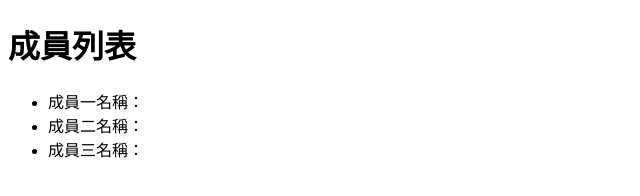
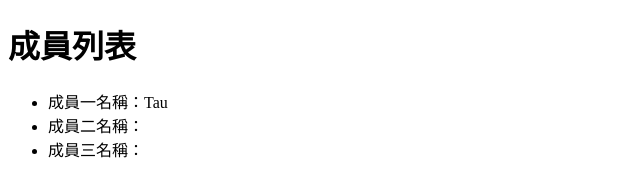
Before and after one commit to TauHsu/git4TauAAA, a plain HTML site: page index.html in a window 1280 px wide. Shown: the full height of the page, 0-640 px from the left. Drawn offline with Linux system fonts and the light colour scheme.

Commit message:
新增成員一名字
新增成員一名字

```diff
--- a/index.html
+++ b/index.html
@@ -8,7 +8,7 @@
 <body>
     <h1>成員列表</h1>
     <ul>
-        <li>成員一名稱：</li>
+        <li>成員一名稱：Tau</li>
         <li>成員二名稱：</li>
         <li>成員三名稱：</li>
     </ul>
```
